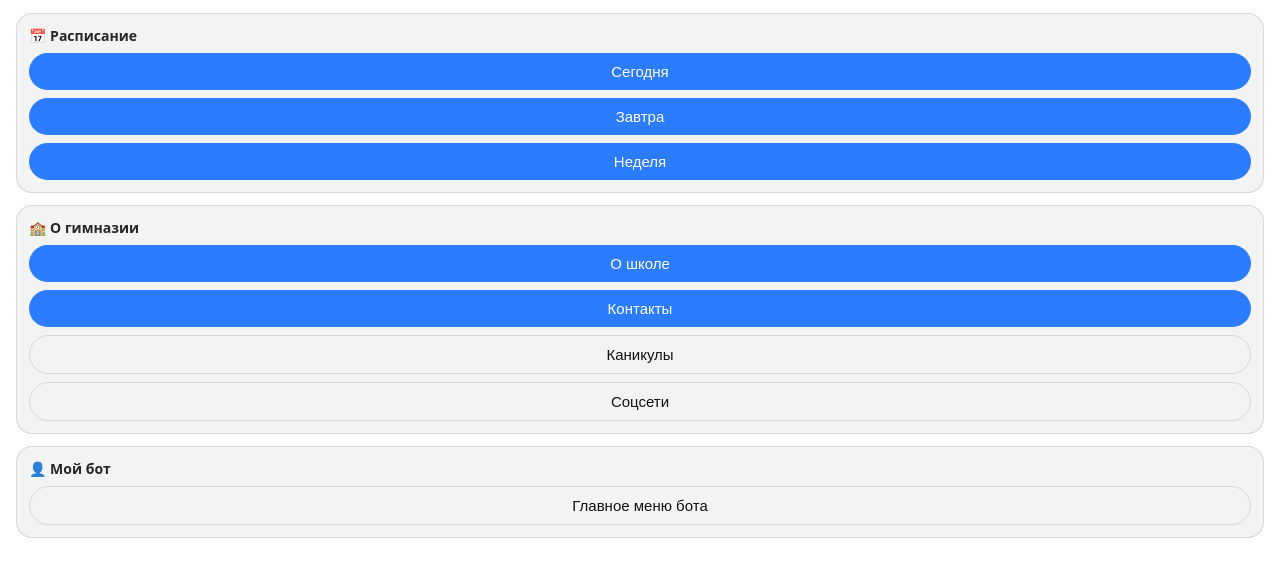
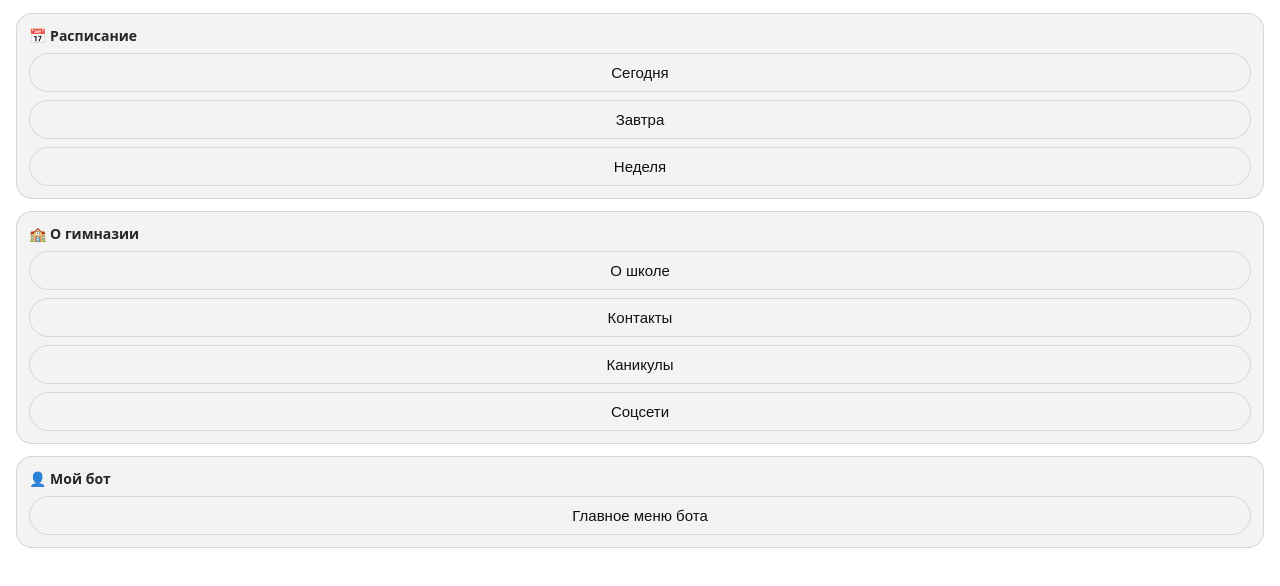
Before and after one commit to KaPaHDaLLl/gym13-telegram-webapp, a plain HTML site: page index.html in a window 1280 px wide. Shown: the part 68-654 px from the top of the page. Drawn offline with Linux system fonts and the light colour scheme; a script that the page names is missing.

Commit message:
Update index.html

```diff
--- a/index.html
+++ b/index.html
@@ -63,13 +63,14 @@
     width: 100%;
     padding: 10px 12px;
     border-radius: 999px;
-    border: none;
+    border: 1px solid var(--border-subtle);
     font-size: 15px;
     cursor: pointer;
-    background: var(--accent);
-    color: var(--accent-text);
+    background: transparent;
+    color: var(--fg);
   }
 
+  /* можно оставить на будущее, но сейчас он визуально тот же */
   button.btn-secondary {
     background: transparent;
     color: var(--fg);
```
